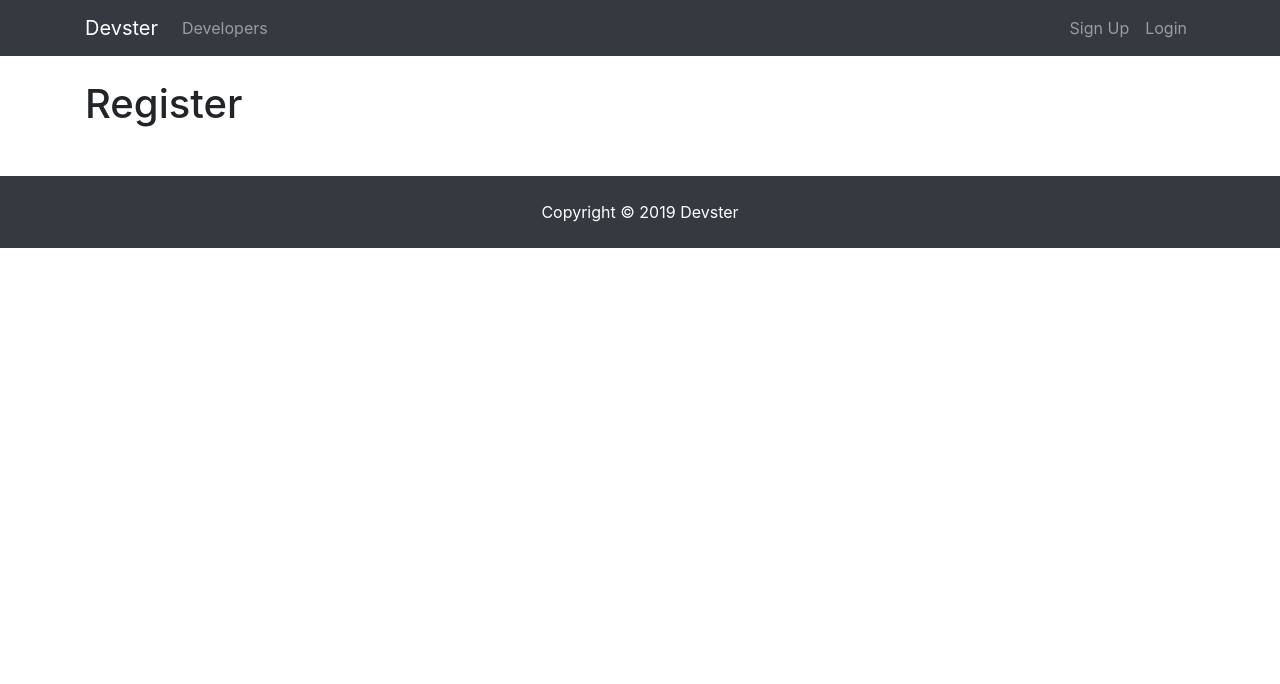
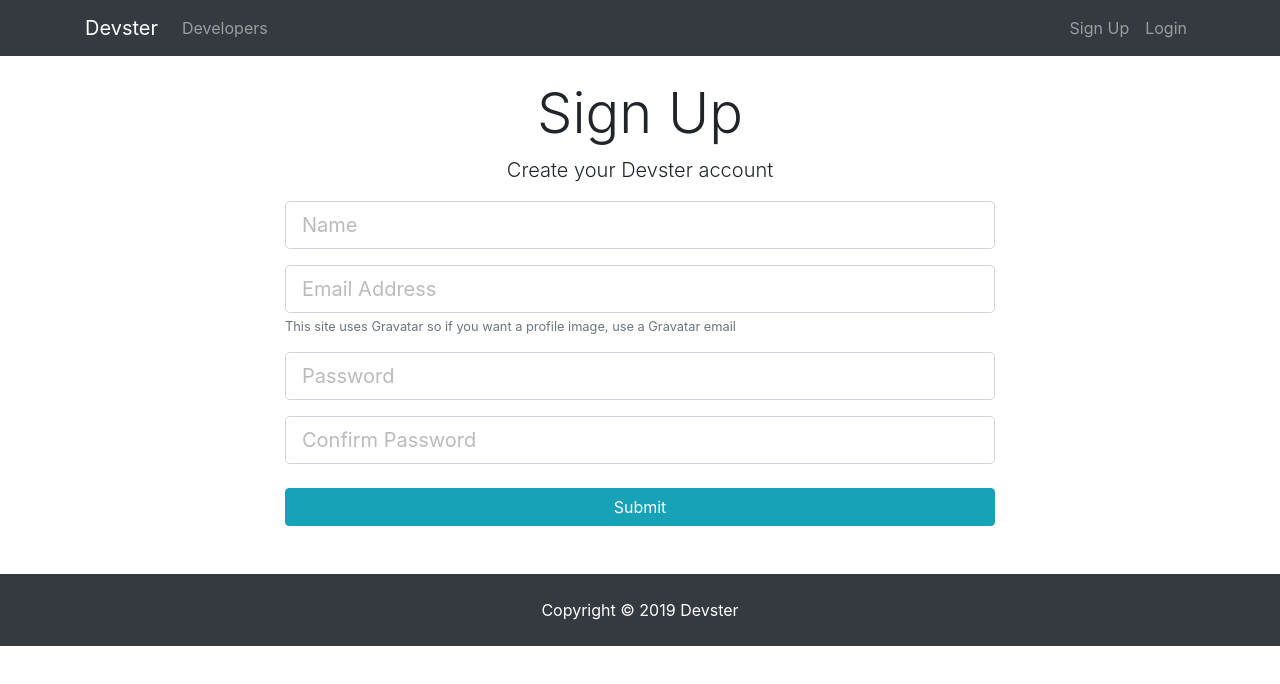
Before and after one commit to EnzoZafra/mern-playground, a React (Create React App) app in the folder client/: page /register in a window 1280 px wide. Shown: the top 684 px of the page. Built offline with nearby package versions, Linux system fonts and the light colour scheme.

Commit message:
Create register component, set up states

```diff
--- a/client/src/components/auth/Register.js
+++ b/client/src/components/auth/Register.js
@@ -1,10 +1,100 @@
 import React, { Component } from 'react';
 
 class Register extends Component {
+  constructor() {
+    super();
+    this.state = {
+      name: '',
+      email: '',
+      password: '',
+      password2: '',
+      errors: {}
+    };
+
+    this.onChange = this.onChange.bind(this);
+    this.onSubmit = this.onSubmit.bind(this);
+  }
+
+  onChange(e) {
+    this.setState({ [e.target.name]: e.target.value });
+  }
+
+  onSubmit(e) {
+    e.preventDefault();
+
+    const newUser = {
+      name: this.state.name,
+      email: this.state.email,
+      password: this.state.password,
+      password2: this.state.password2
+    };
+
+    console.log(newUser);
+  }
+
   render() {
     return (
       <div>
-        <h1>Register</h1>
+        <div className="register">
+          <div className="container">
+            <div className="row">
+              <div className="col-md-8 m-auto">
+                <h1 className="display-4 text-center">Sign Up</h1>
+                <p className="lead text-center">Create your Devster account</p>
+                <form onSubmit={this.onSubmit}>
+                  <div className="form-group">
+                    <input
+                      type="text"
+                      className="form-control form-control-lg"
+                      placeholder="Name"
+                      name="name"
+                      value={this.state.name}
+                      onChange={this.onChange}
+                    />
+                  </div>
+                  <div className="form-group">
+                    <input
+                      type="email"
+                      className="form-control form-control-lg"
+                      placeholder="Email Address"
+                      name="email"
+                      value={this.state.email}
+                      onChange={this.onChange}
+                    />
+                    <small className="form-text text-muted">
+                      This site uses Gravatar so if you want a profile image,
+                      use a Gravatar email
+                    </small>
+                  </div>
+                  <div className="form-group">
+                    <input
+                      type="password"
+                      className="form-control form-control-lg"
+                      placeholder="Password"
+                      name="password"
+                      value={this.state.password}
+                      onChange={this.onChange}
+                    />
+                  </div>
+                  <div className="form-group">
+                    <input
+                      type="password"
+                      className="form-control form-control-lg"
+                      placeholder="Confirm Password"
+                      name="password2"
+                      value={this.state.password2}
+                      onChange={this.onChange}
+                    />
+                  </div>
+                  <input
+                    type="submit"
+                    className="btn btn-info btn-block mt-4"
+                  />
+                </form>
+              </div>
+            </div>
+          </div>
+        </div>
       </div>
     );
   }
```
